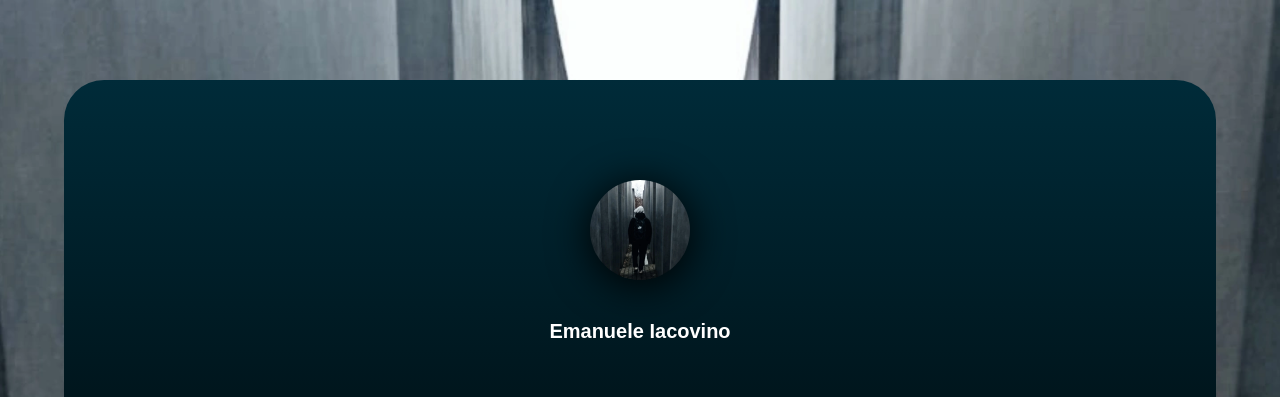
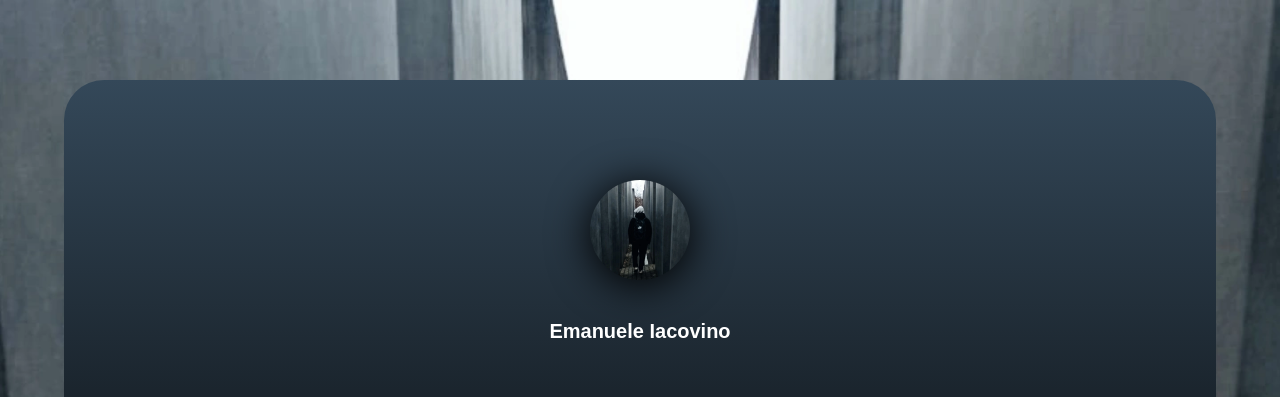
Before and after one commit to Ema-Iaco07/sito-contatti, a plain HTML site: page index.html in a window 1280 px wide. Shown: the top 397 px of the page. Drawn offline with Linux system fonts and the light colour scheme.

Commit message:
style.css

```diff
--- a/style.css
+++ b/style.css
@@ -18,7 +18,7 @@ body {
 }
 
 .contenitore-supremo {
-    background: linear-gradient(to bottom, rgb(0, 43, 57), rgb(0, 0, 0));
+    background: linear-gradient(to bottom, rgb(52, 72, 89), rgb(0, 0, 0));
     border-radius: 40px;
 
     display: flex;
```
